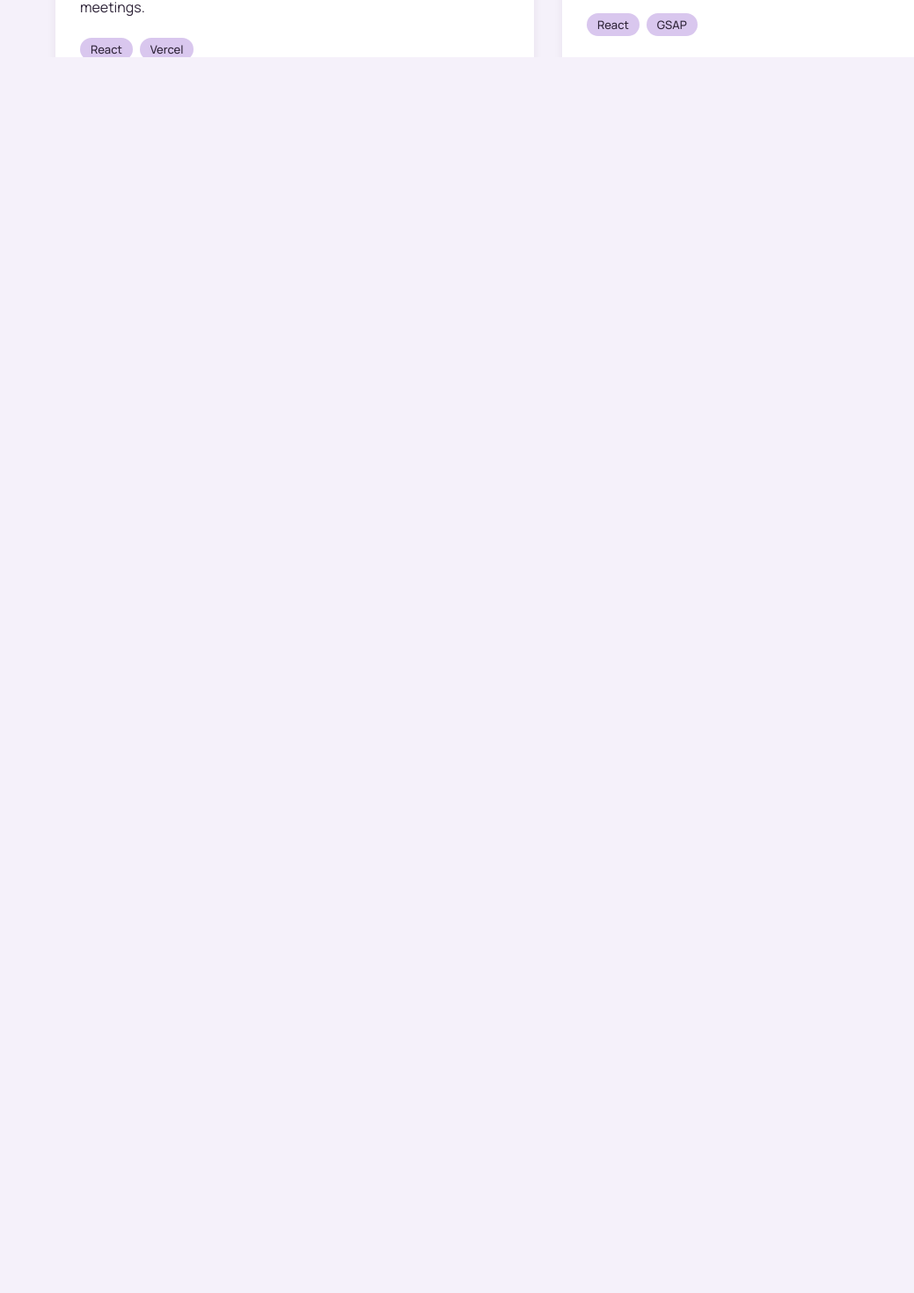
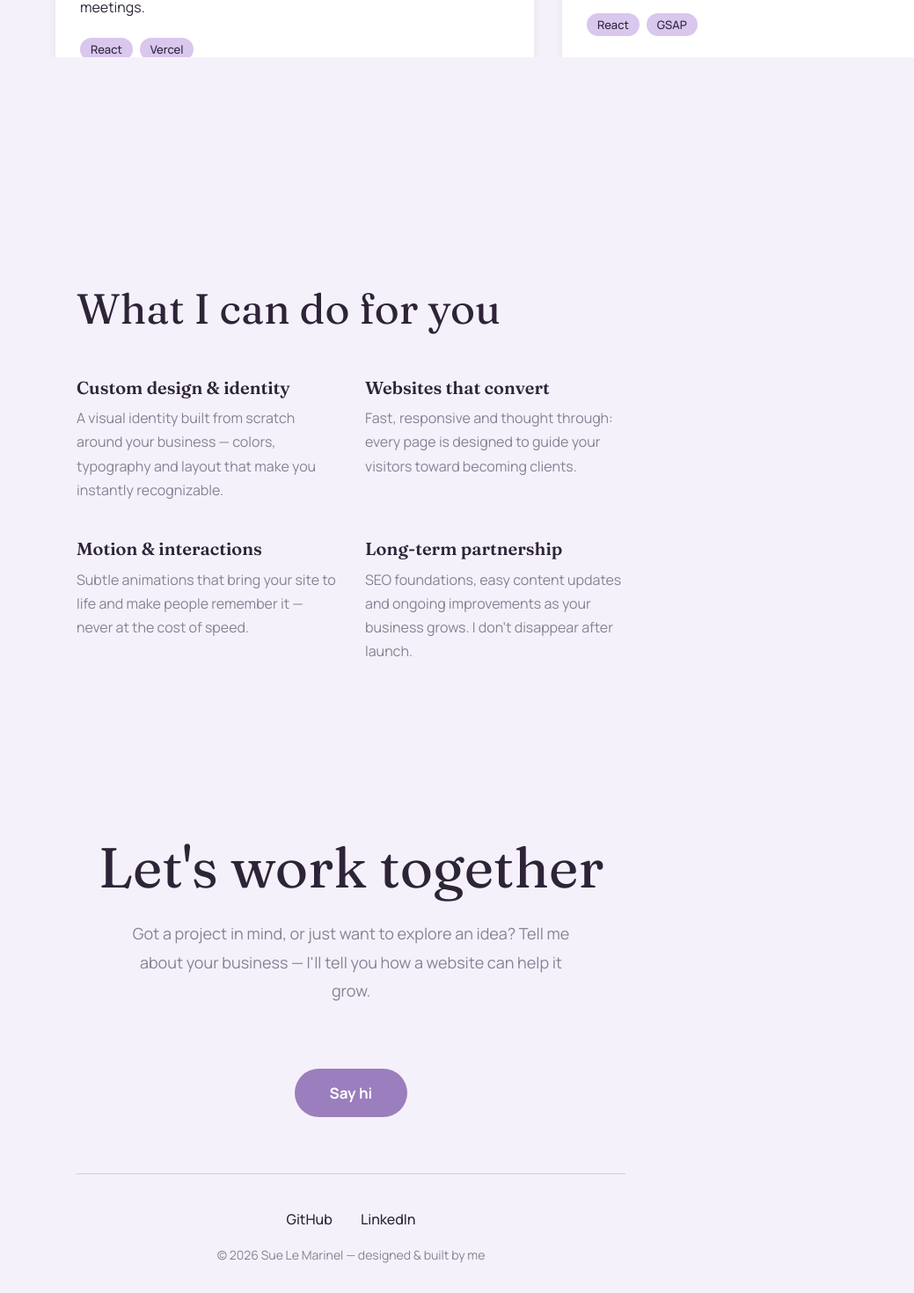
Before and after one commit to suelemarinel/suelemarinel.github.io, a React (Vite) app: page / in a window 1280 px wide. Shown: the part 2468-3938 px from the top of the page at 88% size, without its empty margins (241-1280 px from the left). Before the commit the page ends 2661 px from the top, so only its background shows below. Built offline with nearby package versions, Linux system fonts and the light colour scheme.

Commit message:
feat: skills and contact sections, complete v1

```diff
--- /dev/null
+++ b/src/components/Contact.jsx
@@ -0,0 +1,59 @@
+import { useRef } from "react"
+import gsap from "gsap"
+import { ScrollTrigger } from "gsap/ScrollTrigger"
+import { useGSAP } from "@gsap/react"
+import { content } from "../content/content.js"
+
+gsap.registerPlugin(ScrollTrigger)
+
+function Contact() {
+  const sectionRef = useRef(null)
+
+  useGSAP(
+    () => {
+      gsap.from(".contact-reveal", {
+        opacity: 0,
+        y: 32,
+        duration: 0.8,
+        ease: "power3.out",
+        stagger: 0.15,
+        scrollTrigger: {
+          trigger: sectionRef.current,
+          start: "top 75%",
+        },
+      })
+    },
+    { scope: sectionRef }
+  )
+
+  return (
+    <section className="contact" ref={sectionRef} id="contact">
+      <h2 className="contact-heading contact-reveal">
+        {content.contact.heading}
+      </h2>
+      <p className="contact-text contact-reveal">{content.contact.text}</p>
+      <a
+        className="contact-cta contact-reveal"
+        href={`mailto:${content.contact.email}`}
+      >
+        {content.contact.cta}
+      </a>
+      <footer className="footer contact-reveal">
+        <ul className="footer-socials">
+          {content.contact.socials.map((social) => (
+            <li key={social.label}>
+              <a href={social.url} target="_blank" rel="noopener noreferrer">
+                {social.label}
+              </a>
+            </li>
+          ))}
+        </ul>
+        <p className="footer-note">
+          © {new Date().getFullYear()} Sue Le Marinel — designed & built by me
+        </p>
+      </footer>
+    </section>
+  )
+}
+
+export default Contact
--- /dev/null
+++ b/src/components/Skills.jsx
@@ -0,0 +1,44 @@
+import { useRef } from "react"
+import gsap from "gsap"
+import { ScrollTrigger } from "gsap/ScrollTrigger"
+import { useGSAP } from "@gsap/react"
+import { content } from "../content/content.js"
+
+gsap.registerPlugin(ScrollTrigger)
+
+function Skills() {
+  const sectionRef = useRef(null)
+
+  useGSAP(
+    () => {
+      gsap.from(".skill-item", {
+        opacity: 0,
+        y: 32,
+        duration: 0.7,
+        ease: "power3.out",
+        stagger: 0.12,
+        scrollTrigger: {
+          trigger: sectionRef.current,
+          start: "top 70%",
+        },
+      })
+    },
+    { scope: sectionRef }
+  )
+
+  return (
+    <section className="skills" ref={sectionRef} id="skills">
+      <h2 className="skills-heading">{content.skills.heading}</h2>
+      <div className="skills-grid">
+        {content.skills.items.map((skill) => (
+          <div className="skill-item" key={skill.title}>
+            <h3 className="skill-title">{skill.title}</h3>
+            <p className="skill-description">{skill.description}</p>
+          </div>
+        ))}
+      </div>
+    </section>
+  )
+}
+
+export default Skills
--- a/src/content/content.js
+++ b/src/content/content.js
@@ -63,4 +63,39 @@ export const content = {
       },
     ],
   },
+  skills: {
+    heading: "What I can do for you",
+    items: [
+      {
+        title: "Custom design & identity",
+        description:
+          "A visual identity built from scratch around your business — colors, typography and layout that make you instantly recognizable.",
+      },
+      {
+        title: "Websites that convert",
+        description:
+          "Fast, responsive and thought through: every page is designed to guide your visitors toward becoming clients.",
+      },
+      {
+        title: "Motion & interactions",
+        description:
+          "Subtle animations that bring your site to life and make people remember it — never at the cost of speed.",
+      },
+      {
+        title: "Long-term partnership",
+        description:
+          "SEO foundations, easy content updates and ongoing improvements as your business grows. I don't disappear after launch.",
+      },
+    ],
+  },
+  contact: {
+    heading: "Let's work together",
+    text: "Got a project in mind, or just want to explore an idea? Tell me about your business — I'll tell you how a website can help it grow.",
+    cta: "Say hi",
+    email: "sue.lemarinel@gmail.com",
+    socials: [
+      { label: "GitHub", url: "https://github.com/suelemarinel" },
+      { label: "LinkedIn", url: "https://linkedin.com/in/TON-PROFIL" },
+    ],
+  },
 }
--- a/src/index.css
+++ b/src/index.css
@@ -331,3 +331,110 @@ body {
 .portfolio-grid .project-card {
   flex: none;
 }
+
+/* ---------- Skills ---------- */
+
+.skills {
+  max-width: 42rem;
+  margin: 0 auto;
+  padding: 8rem 1.5rem 4rem;
+}
+
+.skills-heading {
+  font-family: var(--font-display);
+  font-weight: 400;
+  font-size: clamp(2rem, 5vw, 3rem);
+  margin-bottom: 3rem;
+}
+
+.skills-grid {
+  display: grid;
+  grid-template-columns: repeat(auto-fit, minmax(16rem, 1fr));
+  gap: 2.5rem 2rem;
+}
+
+.skill-title {
+  font-family: var(--font-display);
+  font-weight: 600;
+  font-size: 1.25rem;
+  margin-bottom: 0.6rem;
+}
+
+.skill-description {
+  font-size: 1rem;
+  line-height: 1.7;
+  color: var(--gray-mauve);
+}
+
+/* ---------- Contact ---------- */
+
+.contact {
+  max-width: 42rem;
+  margin: 0 auto;
+  padding: 8rem 1.5rem 3rem;
+  text-align: center;
+}
+
+.contact-heading {
+  font-family: var(--font-display);
+  font-weight: 400;
+  font-size: clamp(2.5rem, 7vw, 4rem);
+  margin-bottom: 1.25rem;
+}
+
+.contact-text {
+  font-size: 1.125rem;
+  line-height: 1.8;
+  color: var(--gray-mauve);
+  max-width: 32rem;
+  margin: 0 auto 2.5rem;
+}
+
+.contact-cta {
+  display: inline-block;
+  font-weight: 700;
+  font-size: 1.0625rem;
+  color: #fff;
+  background: var(--mauve);
+  padding: 1rem 2.5rem;
+  border-radius: 999px;
+  text-decoration: none;
+  transition: transform 0.3s ease, box-shadow 0.3s ease, background 0.3s ease;
+}
+
+.contact-cta:hover {
+  background: var(--ink);
+  transform: translateY(-3px);
+  box-shadow: 0 12px 32px rgba(155, 126, 189, 0.35);
+}
+
+/* ---------- Footer ---------- */
+
+.footer {
+  margin-top: 6rem;
+  padding-top: 2.5rem;
+  border-top: 1px solid var(--lilac);
+}
+
+.footer-socials {
+  display: flex;
+  justify-content: center;
+  gap: 2rem;
+  list-style: none;
+  margin-bottom: 1.25rem;
+}
+
+.footer-socials a {
+  font-weight: 500;
+  color: var(--ink);
+  text-decoration: none;
+}
+
+.footer-socials a:hover {
+  color: var(--mauve);
+}
+
+.footer-note {
+  font-size: 0.875rem;
+  color: var(--gray-mauve);
+}
--- a/src/pages/Home.jsx
+++ b/src/pages/Home.jsx
@@ -1,6 +1,8 @@
 import Hero from "../components/Hero.jsx"
 import About from "../components/About.jsx"
 import Projects from "../components/Projects.jsx"
+import Skills from "../components/Skills.jsx"
+import Contact from "../components/Contact.jsx"
 
 function Home() {
   return (
@@ -8,6 +10,8 @@ function Home() {
       <Hero />
       <About />
       <Projects />
+      <Skills />
+      <Contact />
     </main>
   )
 }
```
